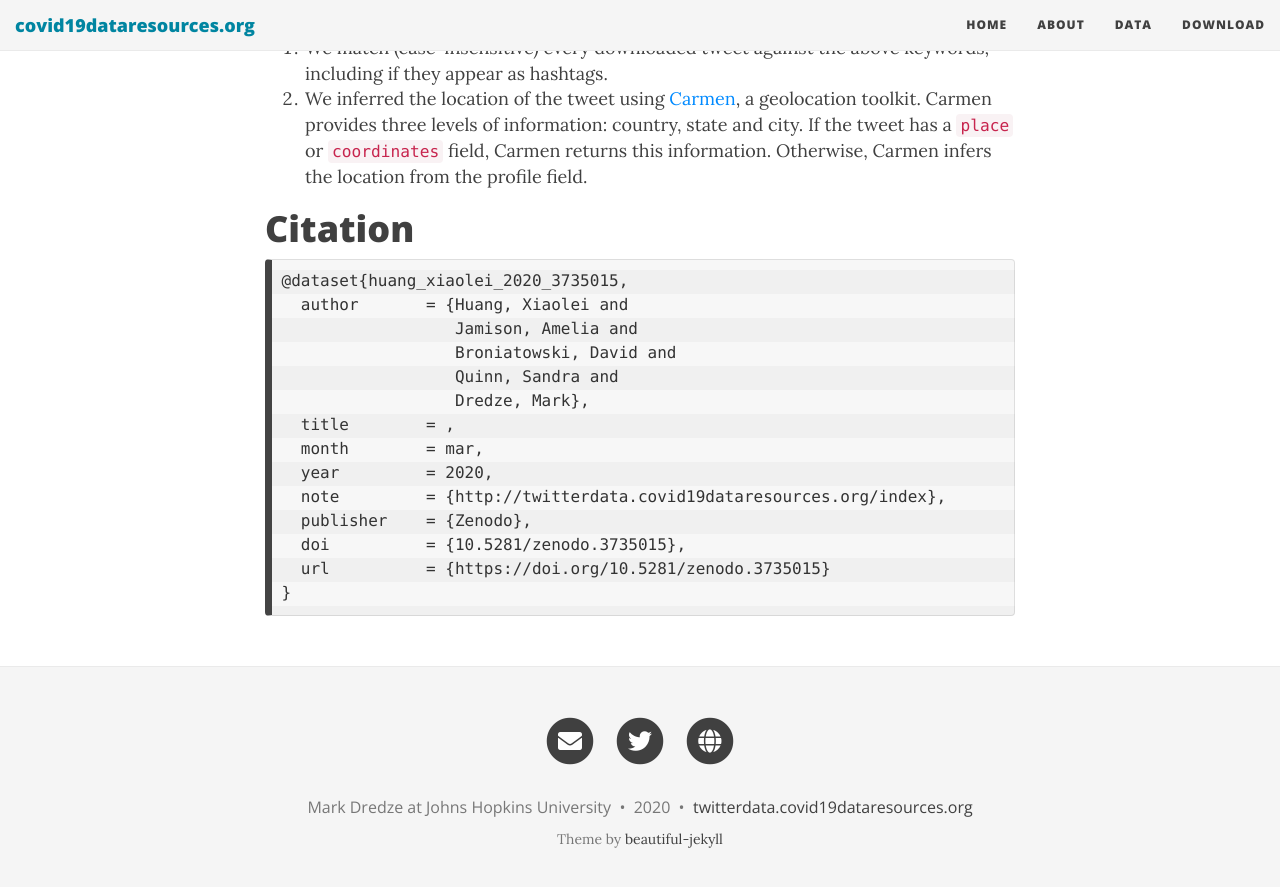
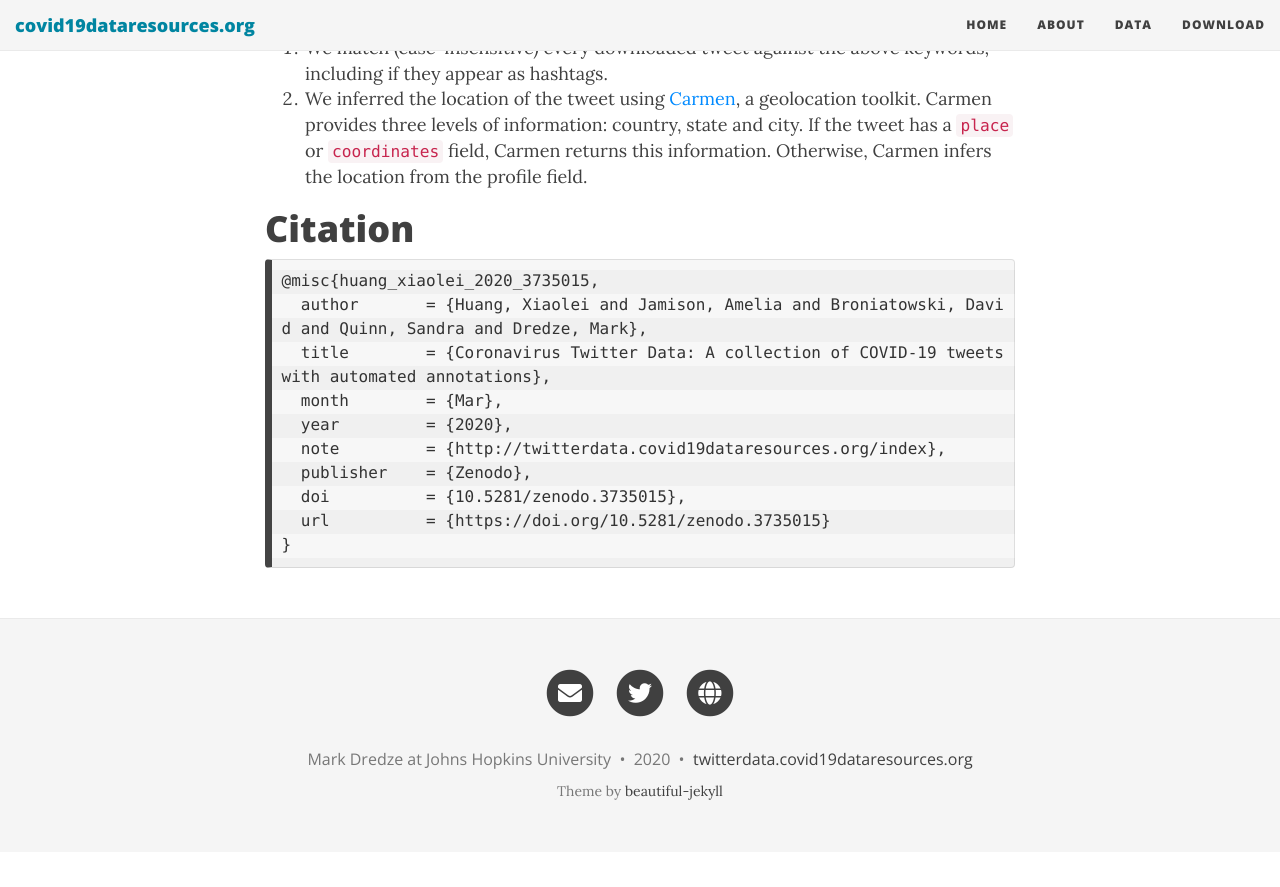
Before and after one commit to mdredze/covid19_twitter_data.github.io, a Jekyll site: the page built from data.md, in a window 1280 px wide and 900 px high, scrolled down 1897 px. Shown: the top 887 px of the window. Built offline with Jekyll 4.4.1, drawn with Linux system fonts in a browser that asks for light colours; nearby versions of some CDN libraries; after the commit the page ends 2749 px from its top, so only the background shows below that.

Commit message:
updates on datasets

````diff
--- a/data.md
+++ b/data.md
@@ -61,16 +61,11 @@ We create the dataset using the following process.
 <h1> Citation </h1>
 
 ```
-@dataset{huang_xiaolei_2020_3735015,
-  author       = {Huang, Xiaolei and
-                  Jamison, Amelia and
-                  Broniatowski, David and
-                  Quinn, Sandra and
-                  Dredze, Mark},
-  title        = {{Coronavirus Twitter Data: A collection of COVID-19
-                   tweets with automated annotations}},
-  month        = mar,
-  year         = 2020,
+@misc{huang_xiaolei_2020_3735015,
+  author       = {Huang, Xiaolei and Jamison, Amelia and Broniatowski, David and Quinn, Sandra and Dredze, Mark},
+  title        = {Coronavirus Twitter Data: A collection of COVID-19 tweets with automated annotations},
+  month        = {Mar},
+  year         = {2020},
   note         = {http://twitterdata.covid19dataresources.org/index},
   publisher    = {Zenodo},
   doi          = {10.5281/zenodo.3735015},
````
Also changed, not shown: download.md (+6 -1 lines).
